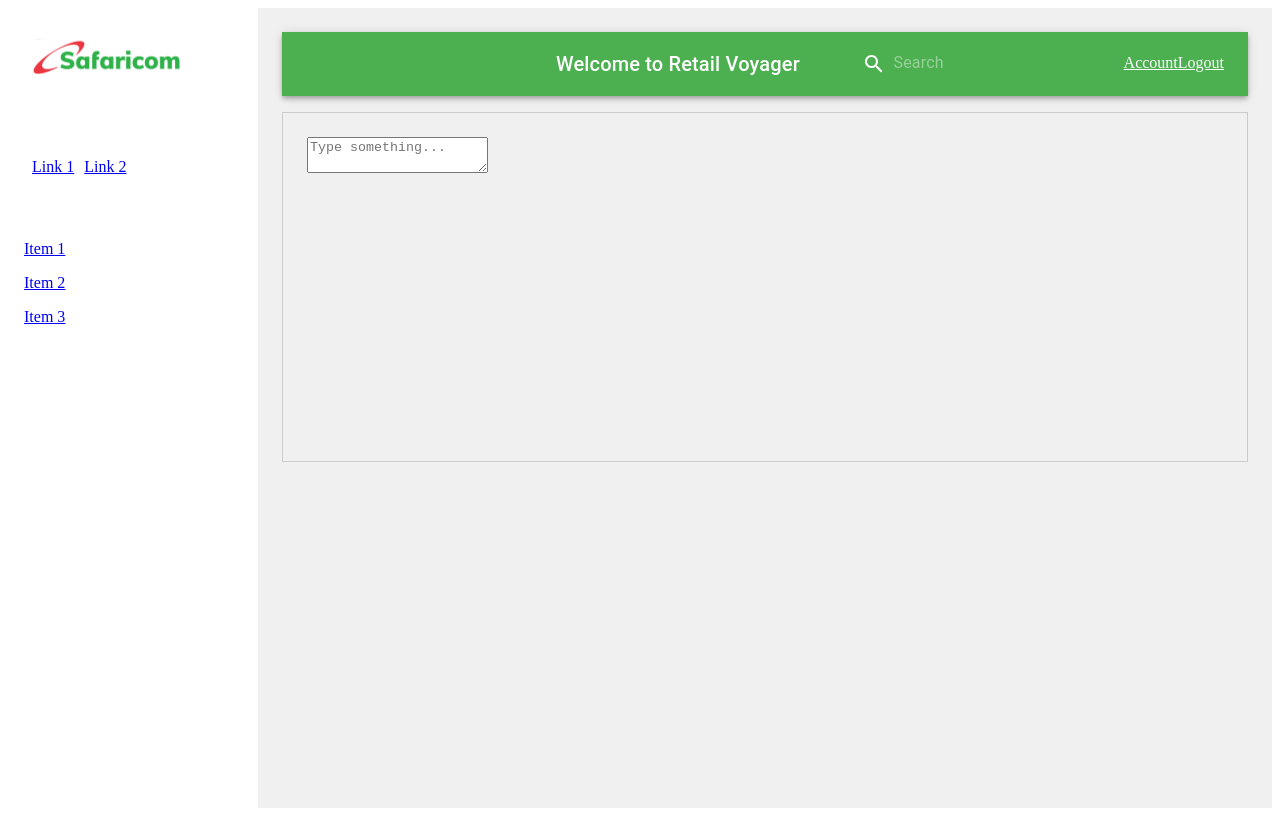
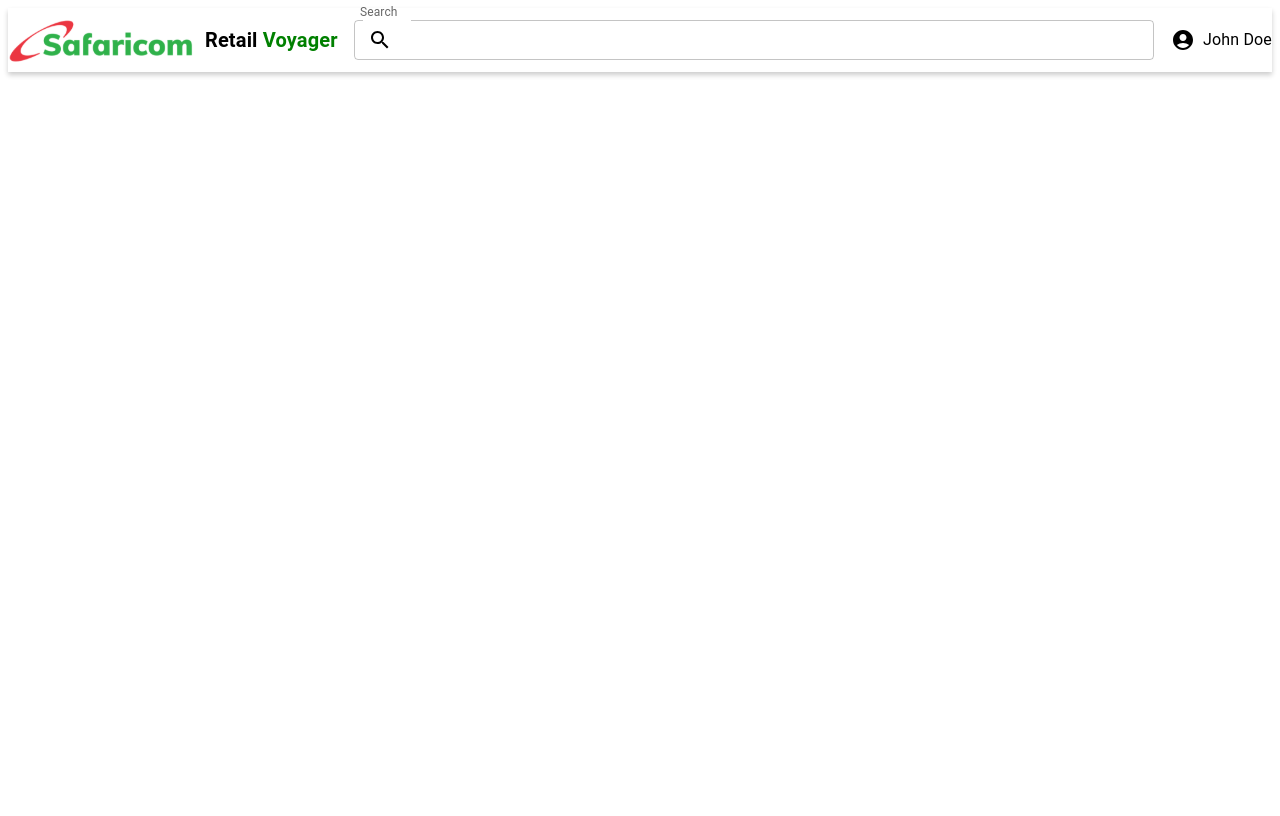
Before and after one commit to meekkaran/Retail-voyager, a Next.js app: page / in a window 1280 px wide. Built offline with nearby package versions, Linux system fonts and the light colour scheme.

Commit message:
dashboard revamp - working on header

```diff
--- a/src/components/Header.tsx
+++ b/src/components/Header.tsx
@@ -1,11 +1,53 @@
+// Header.tsx
 import React from 'react';
+import AppBar from '@mui/material/AppBar';
+import Toolbar from '@mui/material/Toolbar';
+import Typography from '@mui/material/Typography';
+import InputAdornment from '@mui/material/InputAdornment';
+import TextField from '@mui/material/TextField';
+import SearchIcon from '@mui/icons-material/Search';
+import AccountCircleIcon from '@mui/icons-material/AccountCircle';
 
 const Header: React.FC = () => {
   return (
-    <div>
-      {/* Your header content goes here */}
-      <h1>My Common Header</h1>
-    </div>
+    <AppBar position="static" sx={{ backgroundColor: 'white', boxShadow: '0px 3px 5px rgba(0, 0, 0, 0.2)', margin: 0 }}>
+      <Toolbar style={{ padding: 0 }}>
+        {/* Left side: Company Logo and Name */}
+        <div style={{ display: 'flex', alignItems: 'center', marginRight: 'auto' }}>
+          {/* Add your company logo here */}
+          <img src="/images/Saf-logo.svg" alt="Company Logo" style={{ marginRight: '10px' }} />
+          <Typography variant="h6" component="div">
+            <span style={{ color: 'black', fontWeight: 'bold' }}>Retail </span>
+            <span style={{ color: 'green', fontWeight: 'bold' }}>Voyager</span>
+          </Typography>
+        </div>
+
+        {/* Middle: Search Field */}
+        <div style={{ display: 'flex', alignItems: 'center', margin: '0 auto' }}>
+          <TextField
+            id="outlined-basic" label="Search" variant="outlined" size="small"
+            fullWidth
+            InputProps={{
+              startAdornment: (
+                <InputAdornment position="start">
+                  <SearchIcon sx={{ color: 'black' }} />
+                </InputAdornment>
+              ),
+            }}
+            sx={{ backgroundColor: 'white', borderRadius: '8px', padding: '8px', fontSize: '14px', minWidth: '800px' }}
+          />
+        </div>
+
+        {/* Right side: Account Icon and Name (displayed when logged in) */}
+        {/* For simplicity, I'm using a static Account Name. You should replace it with dynamic data when a user logs in */}
+        <div style={{ display: 'flex', alignItems: 'center', marginLeft: 'auto' }}>
+          <AccountCircleIcon sx={{ marginRight: '8px', color: 'black' }} />
+          <Typography variant="subtitle1" component="div" sx={{ color: 'black' }}>
+            John Doe {/* Replace with the dynamic user name */}
+          </Typography>
+        </div>
+      </Toolbar>
+    </AppBar>
   );
 };
 
--- a/src/pages/index.tsx
+++ b/src/pages/index.tsx
@@ -1,66 +1,12 @@
-// components/Dashboard.tsx
-import Image from 'next/image';
-import Box from '@mui/material/Box';
-import Typography from '@mui/material/Typography';
-import List from '@mui/material/List';
-import ListItem from '@mui/material/ListItem';
-import AppBar from '@mui/material/AppBar';
-import Toolbar from '@mui/material/Toolbar';
-import InputBase from '@mui/material/InputBase';
-import IconButton from '@mui/material/IconButton';
-import SearchIcon from '@mui/icons-material/Search';
+import React from 'react';
+import Header from '../components/Header';
 
-const Dashboard = () => {
+const Home: React.FC = () => {
   return (
-    <Box display="flex" height="100vh">
-      {/* Left Sidebar */}
-      <Box flex="0 0 250px" bgcolor="#fff" color="black" position="sticky" top={0}>
-        {/* Company Logo */}
-        <Box mb={3} p={3}>
-          <Image src="/images/Saf-logo.svg" alt="Company Logo" width={150} height={50} />
-        </Box>
-
-        {/* Top Links */}
-        <Box mb={3} p={3}>
-          <a href="#">Link 1</a>
-          <a href="#" style={{ marginLeft: '10px' }}>Link 2</a>
-        </Box>
-
-        {/* Additional List Items */}
-        <List>
-          <ListItem><a href="#">Item 1</a></ListItem>
-          <ListItem><a href="#">Item 2</a></ListItem>
-          <ListItem><a href="#">Item 3</a></ListItem>
-        </List>
-      </Box>
-
-      {/* Main Content */}
-      <Box flex={1} p={3} bgcolor="#f0f0f0">
-        {/* Top Bar */}
-        <AppBar position="sticky" style={{ backgroundColor: '#4CAF50', zIndex: 999 }}>
-          <Toolbar>
-            <Box flexGrow={1}>
-              <Typography variant="h6" style={{ marginLeft: '250px' }}>Welcome to Retail Voyager</Typography>
-            </Box>
-            <Box>
-              {/* Top Bar on the Right */}
-              <IconButton color="inherit">
-                <SearchIcon />
-              </IconButton>
-              <InputBase placeholder="Search" style={{ color: 'white' }} />
-              <a href="#" style={{ marginLeft: '10px', color: 'white' }}>Account</a>
-              <a href="#" style={{ color: 'white' }}>Logout</a>
-            </Box>
-          </Toolbar>
-        </AppBar>
-
-        {/* Main Screen */}
-        <Box border="1px solid #ccc" minHeight="300px" p={3} mt={2}>
-          <textarea placeholder="Type something..."></textarea>
-        </Box>
-      </Box>
-    </Box>
+    <div>
+      <Header />
+    </div>
   );
 };
 
-export default Dashboard;
+export default Home;
--- a/styles/global.css
+++ b/styles/global.css
@@ -1,5 +1,10 @@
-body {
+body, html {
     margin: 0;
     padding: 0;
-    font-family: 'Helvetica Neue', sans-serif;
+    /* font-family: 'Helvetica Neue', sans-serif; */
   }
+
+  .MuiAppBar-root {
+    margin: 0;
+    width: 100%;
+  }
```
Also changed, not shown: src/pages/login.tsx (+6 -5 lines), src/pages/signup.tsx (+4 -4 lines).
